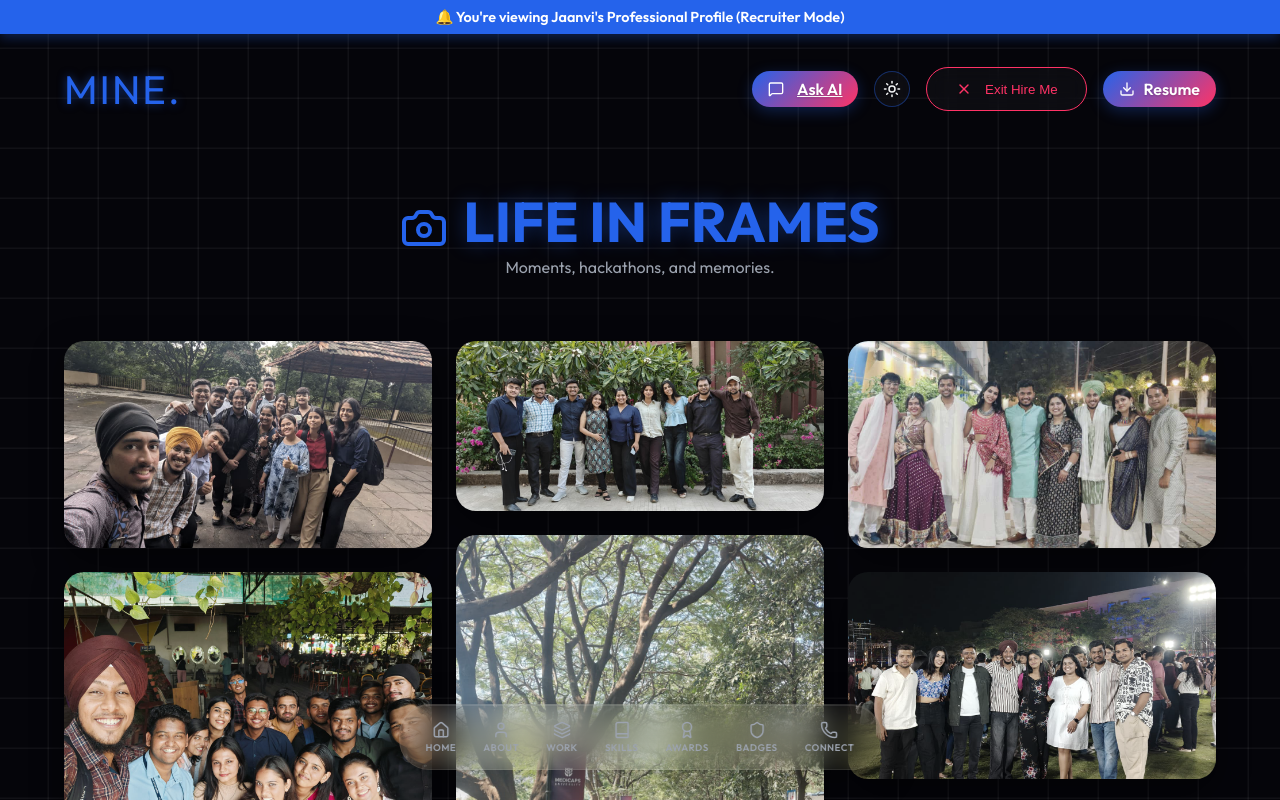
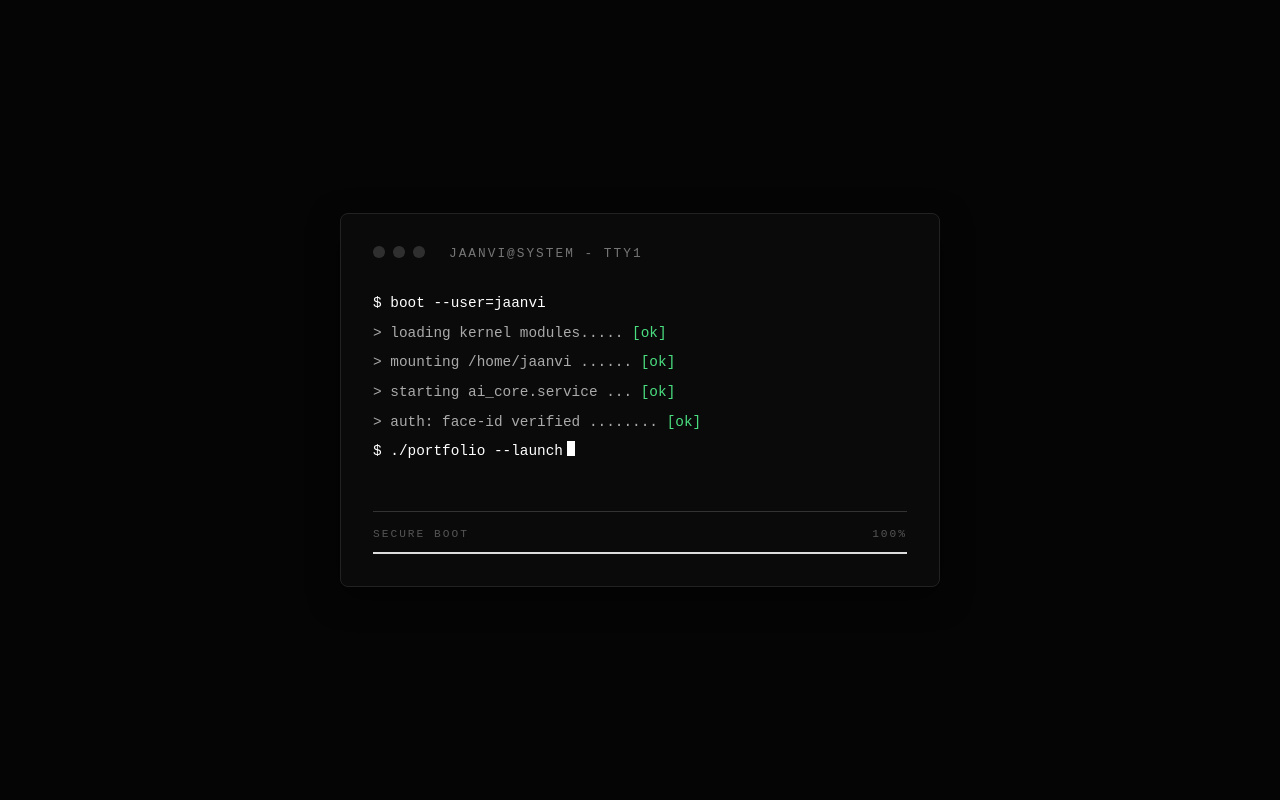
Before and after one commit to Jaanvichouhan34/NOVA., a React (Vite) app in the folder frontend/: page /album in a window 1280 px wide. Shown: the top 800 px of the page. Built offline with nearby package versions, Linux system fonts and the light colour scheme.

Commit message:
Add BootScreen typing effect, custom cursor, and glitch effect

```diff
--- a/frontend/src/App.jsx
+++ b/frontend/src/App.jsx
@@ -15,6 +15,7 @@ import Connect from './pages/Connect';
 import Certificates from './pages/Certificates';
 import Badges from './pages/Badges';
 import RobotAssistant from './components/RobotAssistant';
+import BootScreen from './components/BootScreen';
 import { Home as HomeIcon, Gamepad2 as GameIcon, User, Layers, Book, Image as ImgIcon, Phone, Music as MusicIcon, Award, Shield } from 'lucide-react';
 
 function ScrollToTop() {
@@ -30,6 +31,7 @@ export default function App() {
   const storedHireMeMode = localStorage.getItem('hireMeMode');
   const [hireMeMode, setHireMeMode] = useState(storedHireMeMode === null ? true : storedHireMeMode === 'true');
   const [cursorPos, setCursorPos] = useState({ x: 0, y: 0 });
+  const [showBootScreen, setShowBootScreen] = useState(true);
   const location = useLocation();
 
   // Handle Theme & Mode Persistence
@@ -60,6 +62,14 @@ export default function App() {
     return () => window.removeEventListener('mousemove', handleMouseMove);
   }, []);
 
+  const handleBootComplete = () => {
+    setShowBootScreen(false);
+  };
+
+  if (showBootScreen) {
+    return <BootScreen onComplete={handleBootComplete} />;
+  }
+
   return (
     <>
       {/* Background Effects */}
@@ -74,14 +84,20 @@ export default function App() {
       </div>
 
       {/* Custom Cursor */}
-      <div
+      <svg
         className="custom-cursor"
-        style={{ transform: `translate(${cursorPos.x - 6}px, ${cursorPos.y - 6}px)` }}
-      />
-      <div
-        className="cursor-ring"
-        style={{ transform: `translate(${cursorPos.x - 20}px, ${cursorPos.y - 20}px)` }}
-      />
+        width="24" height="24" viewBox="0 0 24 24" fill="none" xmlns="http://www.w3.org/2000/svg"
+        style={{
+          transform: `translate(${cursorPos.x}px, ${cursorPos.y}px)`,
+          position: 'fixed',
+          top: 0, left: 0,
+          zIndex: 9999,
+          pointerEvents: 'none',
+          transition: 'none' /* ensure it follows instantly */
+        }}
+      >
+        <path d="M5 3L19 12L12 14L9 21L5 3Z" fill="rgba(0,0,0,0.5)" stroke="white" strokeWidth="1.5" strokeLinejoin="round"/>
+      </svg>
 
       {/* Robot Assistant */}
       {!hireMeMode && <RobotAssistant />}
--- /dev/null
+++ b/frontend/src/components/BootScreen.jsx
@@ -0,0 +1,159 @@
+import React, { useState, useEffect } from 'react';
+
+const BootScreen = ({ onComplete }) => {
+  const [lines, setLines] = useState([]);
+  const [currentLineIndex, setCurrentLineIndex] = useState(0);
+  const [currentCharIndex, setCurrentCharIndex] = useState(0);
+
+  const terminalLines = [
+    { text: "$ boot --user=jaanvi", type: "cmd", speed: 40, delayAfter: 500 },
+    { text: "> loading kernel modules..... [ok]", type: "log", speed: 15, delayAfter: 200 },
+    { text: "> mounting /home/jaanvi ...... [ok]", type: "log", speed: 15, delayAfter: 200 },
+    { text: "> starting ai_core.service ... [ok]", type: "log", speed: 15, delayAfter: 200 },
+    { text: "> auth: face-id verified ........ [ok]", type: "log", speed: 15, delayAfter: 300 },
+    { text: "$ ./portfolio --launch", type: "cmd", speed: 40, delayAfter: 800 }
+  ];
+
+  // Calculate total characters for percentage
+  const totalChars = terminalLines.reduce((acc, line) => acc + line.text.length, 0);
+  const [typedChars, setTypedChars] = useState(0);
+
+  useEffect(() => {
+    if (currentLineIndex < terminalLines.length) {
+      const currentLine = terminalLines[currentLineIndex];
+
+      if (currentCharIndex < currentLine.text.length) {
+        const timeout = setTimeout(() => {
+          setLines(prev => {
+            const newLines = [...prev];
+            if (newLines[currentLineIndex] === undefined) {
+              newLines[currentLineIndex] = '';
+            }
+            newLines[currentLineIndex] = currentLine.text.substring(0, currentCharIndex + 1);
+            return newLines;
+          });
+          setCurrentCharIndex(prev => prev + 1);
+          setTypedChars(prev => prev + 1);
+        }, currentLine.speed); // Typing speed
+        return () => clearTimeout(timeout);
+      } else {
+        const timeout = setTimeout(() => {
+          setCurrentLineIndex(prev => prev + 1);
+          setCurrentCharIndex(0);
+        }, currentLine.delayAfter);
+        return () => clearTimeout(timeout);
+      }
+    } else {
+      // Finished
+      const timeout = setTimeout(() => {
+        onComplete();
+      }, 1000); // Wait a bit before disappearing
+      return () => clearTimeout(timeout);
+    }
+  }, [currentLineIndex, currentCharIndex, onComplete]);
+
+  return (
+    <div style={{
+      position: 'fixed',
+      top: 0,
+      left: 0,
+      width: '100vw',
+      height: '100vh',
+      backgroundColor: '#050505',
+      color: '#e0e0e0',
+      fontFamily: 'monospace',
+      zIndex: 9999,
+      display: 'flex',
+      flexDirection: 'column',
+      justifyContent: 'center',
+      alignItems: 'center'
+    }}>
+      <div style={{
+        width: '90%',
+        maxWidth: '600px',
+        backgroundColor: '#0a0a0a',
+        borderRadius: '8px',
+        border: '1px solid #222',
+        padding: '2rem',
+        boxShadow: '0 10px 30px rgba(0,0,0,0.5)',
+        minHeight: '300px'
+      }}>
+        <div style={{
+          display: 'flex',
+          gap: '8px',
+          marginBottom: '2rem',
+          opacity: 0.5
+        }}>
+          <div style={{ width: 12, height: 12, borderRadius: '50%', backgroundColor: '#555' }} />
+          <div style={{ width: 12, height: 12, borderRadius: '50%', backgroundColor: '#555' }} />
+          <div style={{ width: 12, height: 12, borderRadius: '50%', backgroundColor: '#555' }} />
+          <span style={{ marginLeft: '1rem', fontSize: '0.8rem', letterSpacing: '2px' }}>JAANVI@SYSTEM - TTY1</span>
+        </div>
+
+        <div style={{ display: 'flex', flexDirection: 'column', gap: '0.5rem', fontSize: '0.9rem', lineHeight: '1.5' }}>
+          {lines.map((line, idx) => {
+            const isLastCmd = idx === terminalLines.length - 1;
+            const isTyping = currentLineIndex === idx;
+
+            return (
+              <div key={idx} style={{
+                color: terminalLines[idx].type === 'cmd' ? '#fff' : '#aaa',
+                display: 'flex',
+              }}>
+                <span dangerouslySetInnerHTML={{ __html: line.replace(/\[ok\]/g, '<span style="color: #4ade80">[ok]</span>') }} />
+                {(isLastCmd && idx === lines.length - 1) || (isTyping && terminalLines[idx].type === 'cmd') ? (
+                  <span className="cursor-blink" style={{
+                    display: 'inline-block',
+                    width: '8px',
+                    height: '15px',
+                    backgroundColor: '#fff',
+                    marginLeft: '4px',
+                    animation: 'blink 1s step-end infinite'
+                  }} />
+                ) : null}
+              </div>
+            );
+          })}
+        </div>
+
+        <div style={{
+          marginTop: '3rem',
+          borderTop: '1px solid #333',
+          paddingTop: '1rem',
+          display: 'flex',
+          flexDirection: 'column',
+          gap: '8px',
+          fontSize: '0.7rem',
+          color: '#555',
+          letterSpacing: '2px'
+        }}>
+          <div style={{ display: 'flex', justifyContent: 'space-between' }}>
+            <span>SECURE BOOT</span>
+            <span>{Math.min(100, Math.floor((typedChars / totalChars) * 100))}%</span>
+          </div>
+          <div style={{
+            width: '100%',
+            height: '2px',
+            backgroundColor: '#222',
+            marginTop: '4px'
+          }}>
+            <div style={{
+              width: `${Math.min(100, Math.floor((typedChars / totalChars) * 100))}%`,
+              height: '100%',
+              backgroundColor: '#ddd',
+              transition: 'width 0.1s linear'
+            }} />
+          </div>
+        </div>
+      </div>
+      <style>{`
+        @keyframes blink {
+          0%, 100% { opacity: 1; }
+          50% { opacity: 0; }
+        }
+      `}</style>
+    </div>
+  );
+};
+
+export default BootScreen;
--- a/frontend/src/index.css
+++ b/frontend/src/index.css
@@ -106,6 +106,59 @@ body.hire-me h1, body.hire-me h2, body.hire-me h3 {
   to { transform: translate(100px, -50px) scale(1.1); }
 }
 
+/* Glitch Effect */
+.glitch-hover {
+  position: relative;
+  display: inline-block;
+}
+
+.glitch-hover::before,
+.glitch-hover::after {
+  content: attr(data-text);
+  position: absolute;
+  top: 0;
+  left: 0;
+  width: 100%;
+  height: 100%;
+  opacity: 0;
+  pointer-events: none;
+  -webkit-text-fill-color: initial;
+}
+
+.glitch-hover:hover::before {
+  opacity: 1;
+  color: #0ff;
+  z-index: -1;
+  left: 3px;
+  animation: glitch-anim-1 0.2s infinite linear alternate-reverse;
+}
+
+.glitch-hover:hover::after {
+  opacity: 1;
+  color: #f00;
+  z-index: -2;
+  left: -3px;
+  animation: glitch-anim-2 0.3s infinite linear alternate-reverse;
+}
+
+@keyframes glitch-anim-1 {
+  0% { clip-path: inset(20% 0 80% 0); transform: translate(2px, 1px); }
+  20% { clip-path: inset(60% 0 10% 0); transform: translate(-2px, -1px); }
+  40% { clip-path: inset(40% 0 50% 0); transform: translate(2px, 2px); }
+  60% { clip-path: inset(80% 0 5% 0); transform: translate(-2px, -2px); }
+  80% { clip-path: inset(10% 0 70% 0); transform: translate(1px, 2px); }
+  100% { clip-path: inset(30% 0 50% 0); transform: translate(-1px, -2px); }
+}
+
+@keyframes glitch-anim-2 {
+  0% { clip-path: inset(10% 0 60% 0); transform: translate(-2px, 1px); }
+  20% { clip-path: inset(30% 0 20% 0); transform: translate(2px, -1px); }
+  40% { clip-path: inset(70% 0 10% 0); transform: translate(-2px, 2px); }
+  60% { clip-path: inset(20% 0 50% 0); transform: translate(2px, -2px); }
+  80% { clip-path: inset(80% 0 5% 0); transform: translate(-1px, 2px); }
+  100% { clip-path: inset(5% 0 80% 0); transform: translate(1px, -2px); }
+}
+
 /* Background Effects */
 .bg-effects {
   position: fixed;
@@ -202,32 +255,29 @@ body.hire-me h1, body.hire-me h2, body.hire-me h3 {
   box-shadow: 0 5px 20px rgba(var(--accent-rgb), 0.2);
 }
 
-/* Custom Cursor */
+/* Custom Cursor overrides */
 .custom-cursor {
-  position: fixed;
-  width: 12px;
-  height: 12px;
-  background: var(--accent);
-  border-radius: 50%;
+  /* We render an SVG directly now, so remove background/size */
+  background: transparent;
   pointer-events: none;
-  z-index: 9999;
-  transition: transform 0.1s;
 }
 
-.cursor-ring {
-  position: fixed;
-  width: 40px;
-  height: 40px;
-  border: 2px solid var(--accent);
-  border-radius: 50%;
-  pointer-events: none;
-  z-index: 9998;
-  transition: all 0.2s ease-out;
+body.light .custom-cursor {
+  display: none; /* Return to normal cursor in light mode if desired */
 }
 
-body.light .custom-cursor,
-body.light .cursor-ring {
-  display: none; /* Return to normal cursor in light mode */
+body {
+  cursor: none; /* Hide default cursor so custom one shows clearly */
+}
+a, button, input, select, textarea, [role="button"] {
+  cursor: none; /* Also hide over interactable elements */
+}
+
+body.light {
+  cursor: auto;
+}
+body.light a, body.light button, body.light input, body.light select, body.light textarea, body.light [role="button"] {
+  cursor: pointer;
 }
 
 /* Hire Me Banner */
--- a/frontend/src/pages/Home.jsx
+++ b/frontend/src/pages/Home.jsx
@@ -67,8 +67,8 @@ export default function Home({ hireMeMode }) {
               marginBottom: '1.5rem',
               letterSpacing: '-2px'
             }}>
-              <span style={{ color: 'var(--text)' }}>JAANVI</span> <br/>
-              <span style={{
+              <span className="glitch-hover" data-text="JAANVI" style={{ color: 'var(--text)' }}>JAANVI</span> <br/>
+              <span className="glitch-hover" data-text="CHOUHAN" style={{
                 background: 'linear-gradient(90deg, var(--accent) 0%, var(--accent3) 100%)',
                 WebkitBackgroundClip: 'text',
                 WebkitTextFillColor: 'transparent',
```
